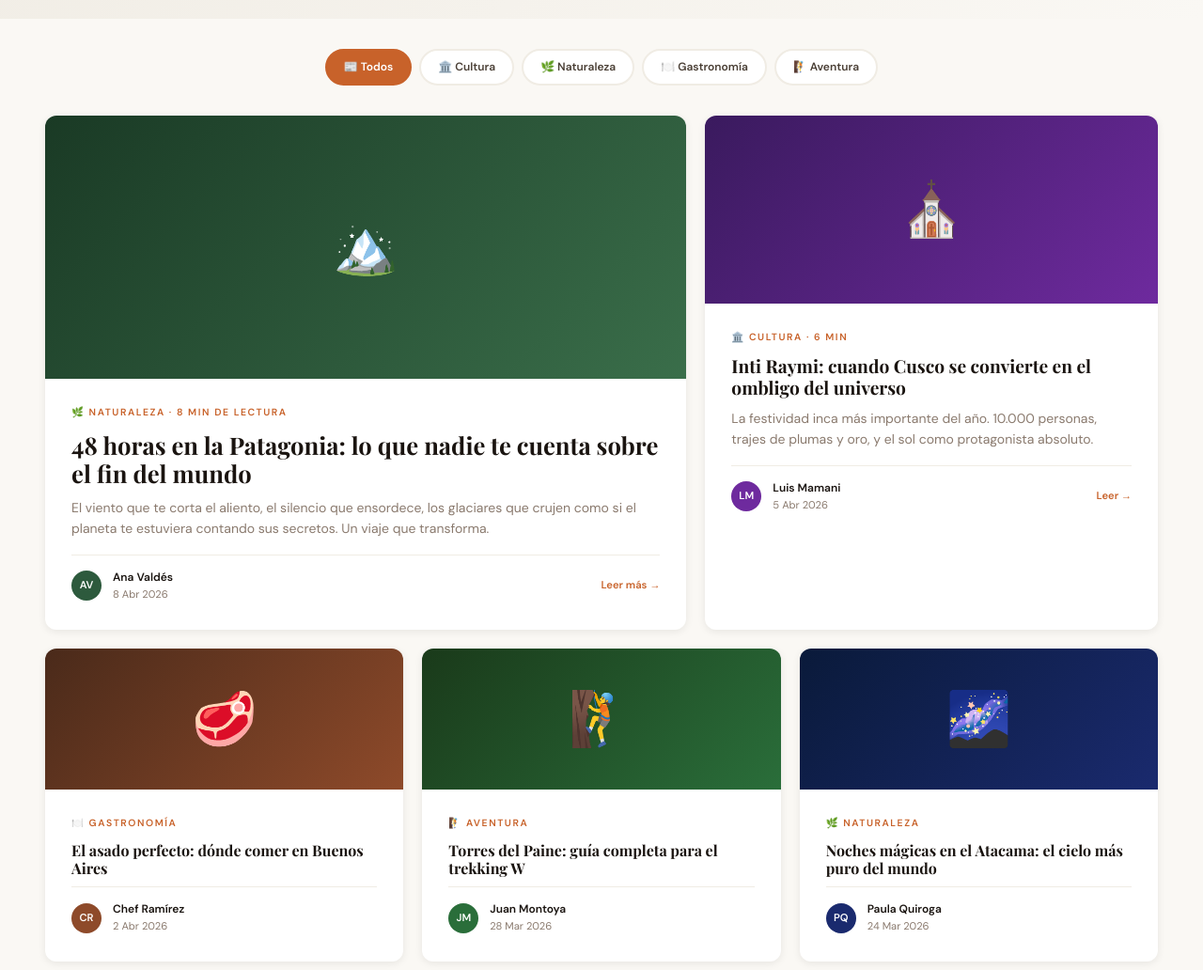
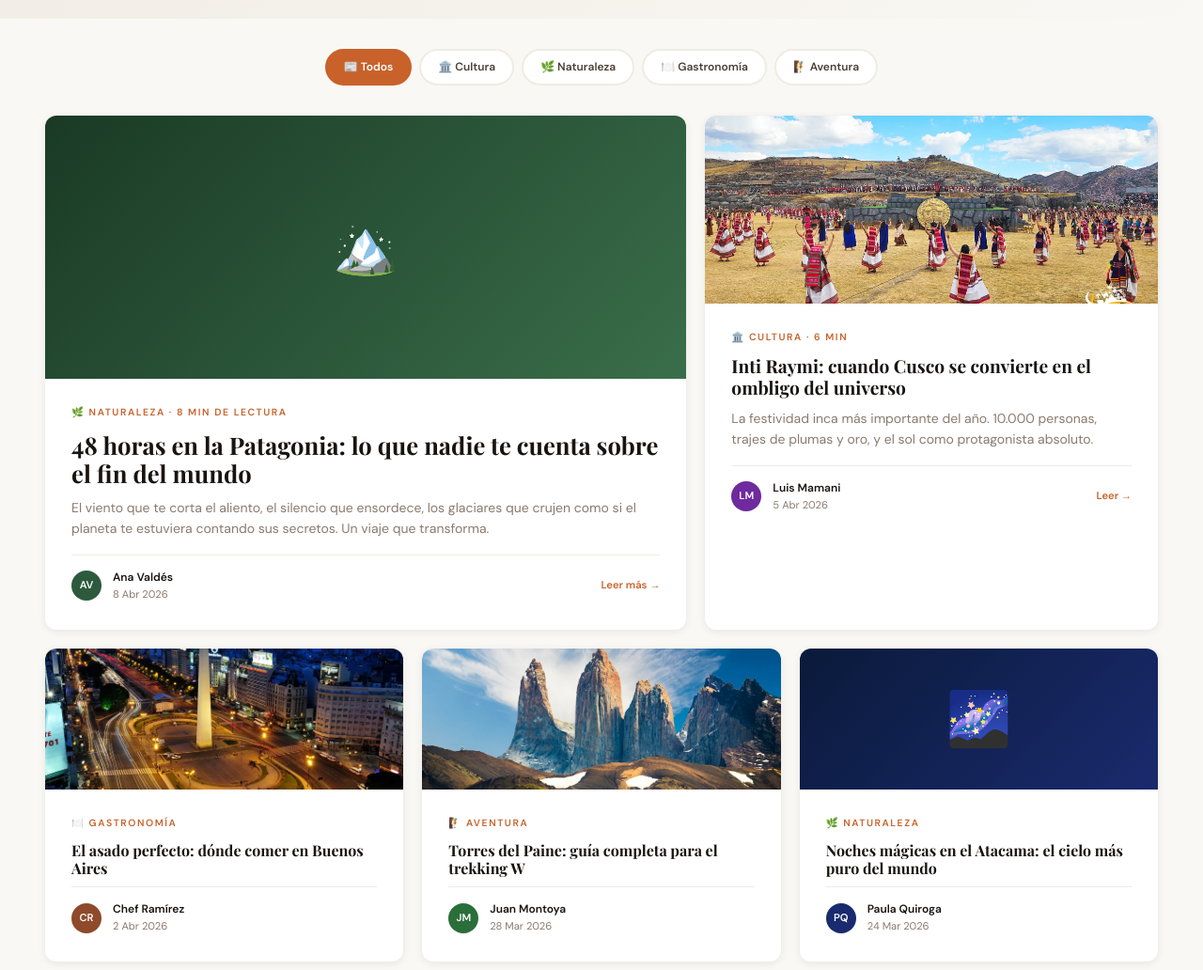
Before and after one commit to RicardoJulianFlores/TP-DE-HTML-NORTHTRAVEL., a plain HTML site: page blog.html in a window 1280 px wide. Shown: the part 280-1312 px from the top of the page at 94% size. Drawn offline with nearby package versions, Linux system fonts and the light colour scheme; a web font is replaced by a local one.

Commit message:
Fotos subidas a asset y cambio de iconos por fotos

```diff
--- a/blog.html
+++ b/blog.html
@@ -109,7 +109,7 @@
     </article>
 
     <article class="article-card secondary" data-tag="cultura" role="listitem" tabindex="0" aria-label="Cusco en Inti Raymi">
-      <div class="article-img" style="background:linear-gradient(135deg,#3a1a5e,#6e2a9e)" aria-hidden="true">⛪</div>
+      <img src="assets/intiraymi.webp" alt="Inti Raymi en Cusco" class="article-img">
       <div class="article-body">
         <span class="article-category">🏛️ Cultura · 6 min</span>
         <h2 class="article-title">Inti Raymi: cuando Cusco se convierte en el ombligo del universo</h2>
@@ -126,7 +126,7 @@
     </article>
 
     <article class="article-card small" data-tag="gastronomia" role="listitem" tabindex="0" aria-label="Asado en Buenos Aires">
-      <div class="article-img" style="background:linear-gradient(135deg,#4a2a1a,#8e4a2a)" aria-hidden="true">🥩</div>
+      <img src="assets/Buenosairesdenoche.webp" alt="Asado en Buenos Aires" class="article-img">
       <div class="article-body">
         <span class="article-category">🍽️ Gastronomía</span>
         <h2 class="article-title">El asado perfecto: dónde comer en Buenos Aires</h2>
@@ -141,7 +141,7 @@
     </article>
 
     <article class="article-card small" data-tag="aventura" role="listitem" tabindex="0" aria-label="Trekking Torres del Paine">
-      <div class="article-img" style="background:linear-gradient(135deg,#1a3a1a,#2a6e3a)" aria-hidden="true">🧗</div>
+      <img src="assets/torresdelpaine.webp" alt="Trekking en Torres del Paine" class="article-img">
       <div class="article-body">
         <span class="article-category">🧗 Aventura</span>
         <h2 class="article-title">Torres del Paine: guía completa para el trekking W</h2>
```
Also changed, not shown: assets/Buenosairesdenoche.webp (added), assets/intiraymi.webp (added), assets/torresdelpaine.webp (added).
